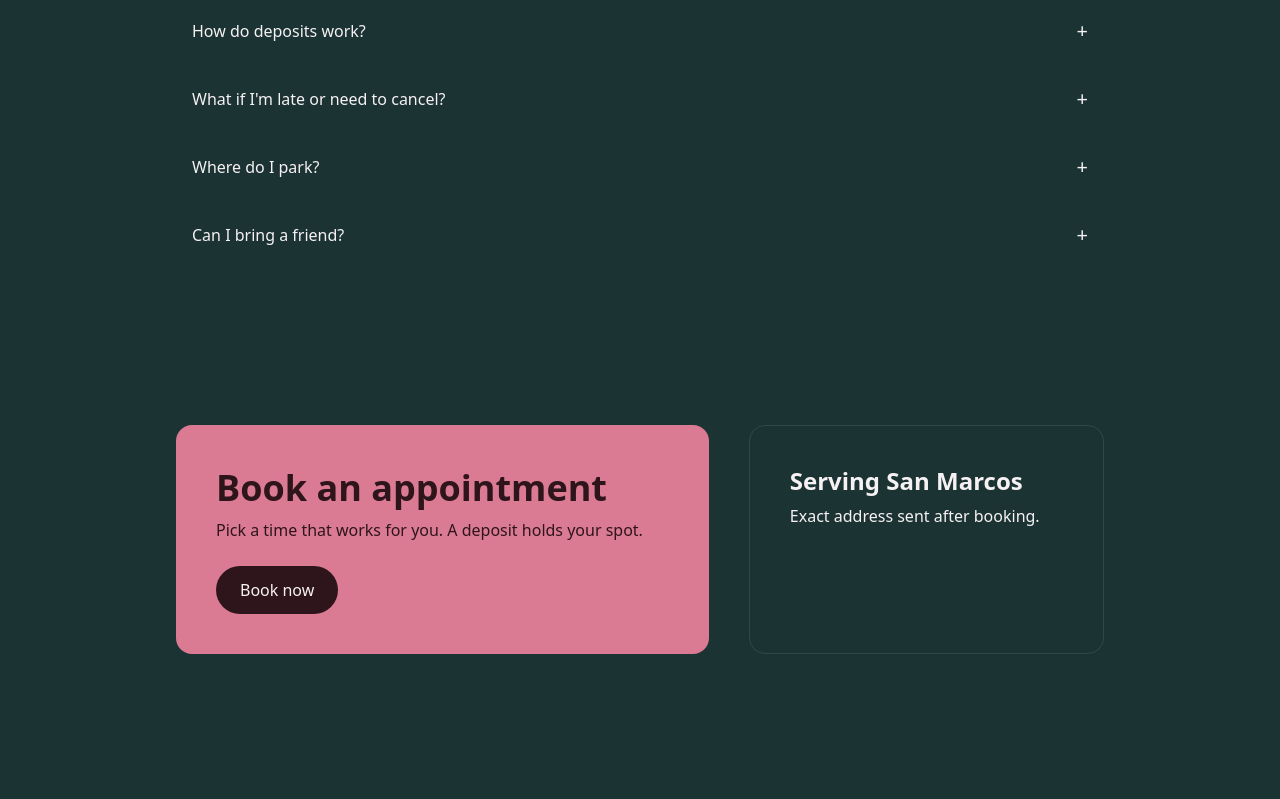
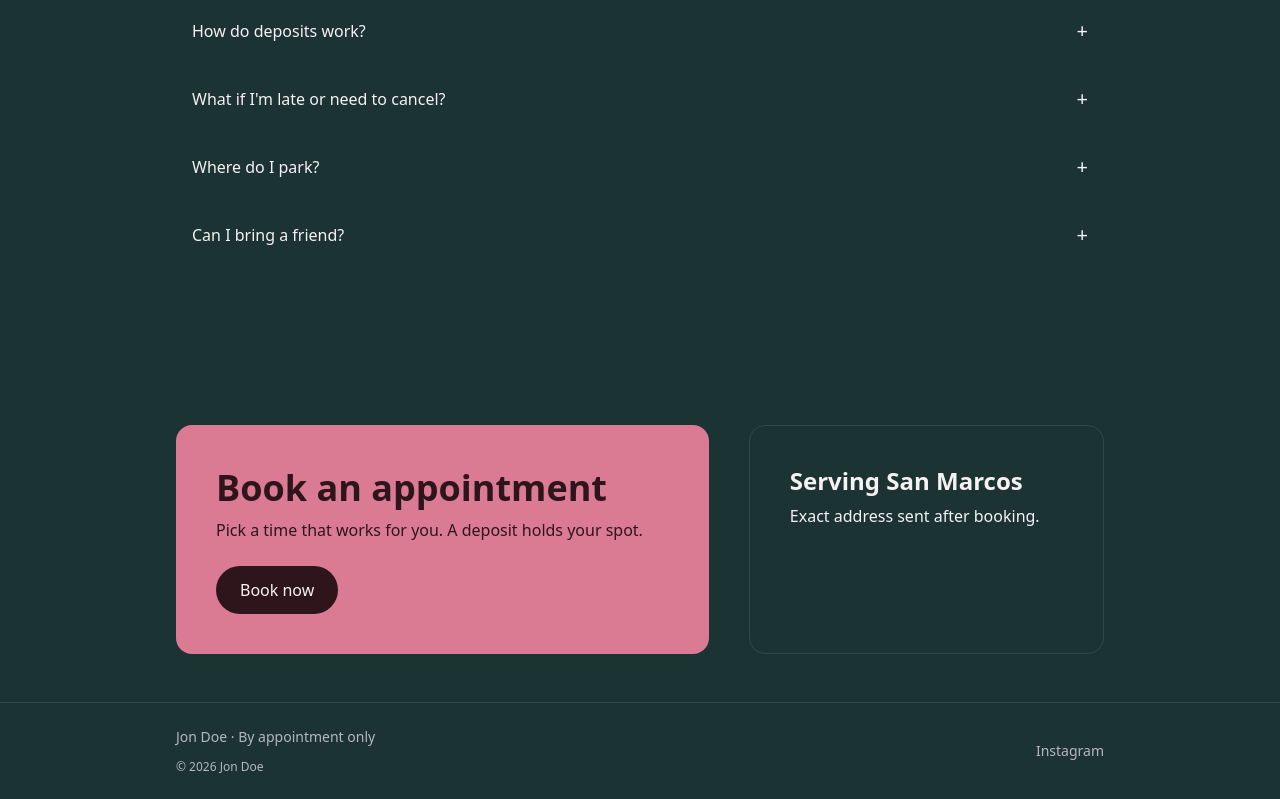
Before and after one commit to Guillermotrejo1/salon, a Next.js app: page / in a window 1280 px wide. Shown: the part 2567-3366 px from the top of the page. Before the commit the page ends 3269 px from the top, so only its background shows below. Built offline with nearby package versions, Linux system fonts and the light colour scheme.

Commit message:
footer complete

```diff
--- a/src/app/layout.tsx
+++ b/src/app/layout.tsx
@@ -2,6 +2,7 @@ import type { Metadata } from "next";
 import { Geist, Geist_Mono } from "next/font/google";
 import "./globals.css";
 import Header from "@/components/layout/Header";
+import Footer from "@/components/layout/Footer";
 
 const geistSans = Geist({
   variable: "--font-geist-sans",
@@ -27,6 +28,7 @@ export default function RootLayout({ children }: LayoutProps<"/">) {
       <body className="min-h-screen grid grid-rows-[auto_1fr_auto] bg-page text-ink" suppressHydrationWarning>
         <Header />
         {children}
+        <Footer/>
         </body>
     </html>
   );
--- /dev/null
+++ b/src/components/layout/Footer.tsx
@@ -0,0 +1,35 @@
+import Link from "next/link";
+import { site } from "@/data/site";
+
+const Footer = () => {
+  return (
+    <footer className="border-t border-ink/10 text-sm text-ink/70">
+      <div
+        className="grid gap-x-8 gap-y-3 max-w-5xl mx-auto p-6 md:px-12
+                   [grid-template-areas:'info'_'social'_'copy']
+                   md:grid-cols-[1fr_auto]
+                   md:[grid-template-areas:'info_social'_'copy_social']"
+      >
+        <p className="[grid-area:info]">{site.name} · By appointment only</p>
+
+        <Link
+          href={site.instagramUrl}
+          target="_blank"
+          rel="noreferrer"
+          className="[grid-area:social] md:self-center justify-self-start
+                     inline-flex items-center min-h-11
+                     hover:text-ink transition-colors
+                     focus-visible:outline-2 focus-visible:outline-offset-2 focus-visible:outline-brand"
+        >
+          Instagram
+        </Link>
+
+        <small className="[grid-area:copy] text-xs">
+          © {new Date().getFullYear()} {site.name}
+        </small>
+      </div>
+    </footer>
+  );
+};
+
+export default Footer;
```
